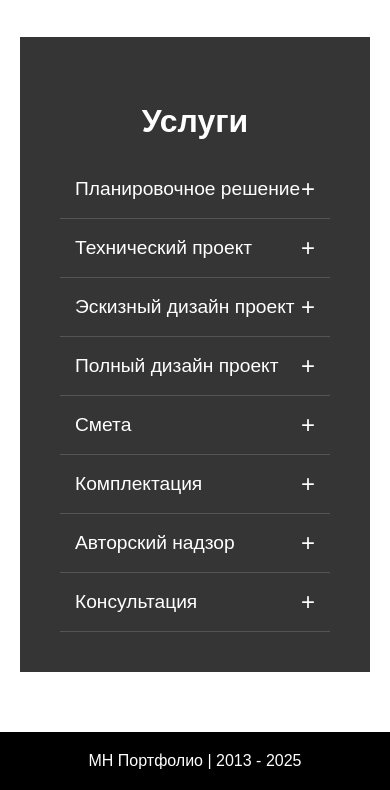
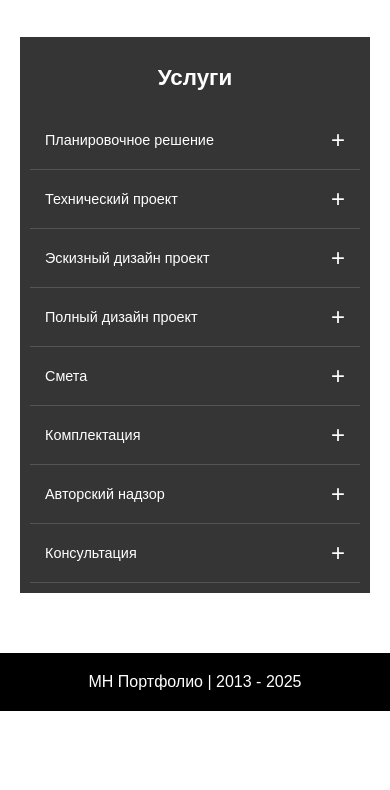
Before and after one commit to r-kh/Mariya-Nikina, a plain HTML site: page index.html in a window 390 px wide. Shown: the part 518-1308 px from the top of the page. After the commit the page ends 1229 px from the top, so only its background shows below. Drawn offline with Linux system fonts and the light colour scheme; a web font is replaced by a local one.

Commit message:
feat(styles.css): мобильная вёрстка, коррекция размера шрифта в блоке услуг

```diff
--- a/styles.css
+++ b/styles.css
@@ -186,7 +186,7 @@ header .container {
     text-align: center;
     margin-bottom: 20px;
     /*font-family: 'Cormorant Garamond', serif;*/
-    font-size: 2rem;
+    font-size: 1.5rem;
 }
 
 .accordion-item {
@@ -199,7 +199,7 @@ header .container {
     background: none;
     border: none;
     color: #fff;
-    font-size: 1.2rem;
+    font-size: 1.0rem;
     /*font-family: 'Montserrat', sans-serif;*/
     padding: 15px;
     cursor: pointer;
@@ -373,4 +373,17 @@ footer {
         height: 6px;
         /*border-radius: 50%;     !* круги вместо квадратов *!*/
     }
+
+    /* Секция аккордеона */
+    .info-blocks {
+        padding: 10px;
+    }
+
+    .info-blocks h2 {
+        font-size: 1.4rem;
+    }
+    .accordion-header {
+        font-size: 0.9rem;
+        /*font-weight: bold;*/
+    }
 }
```
